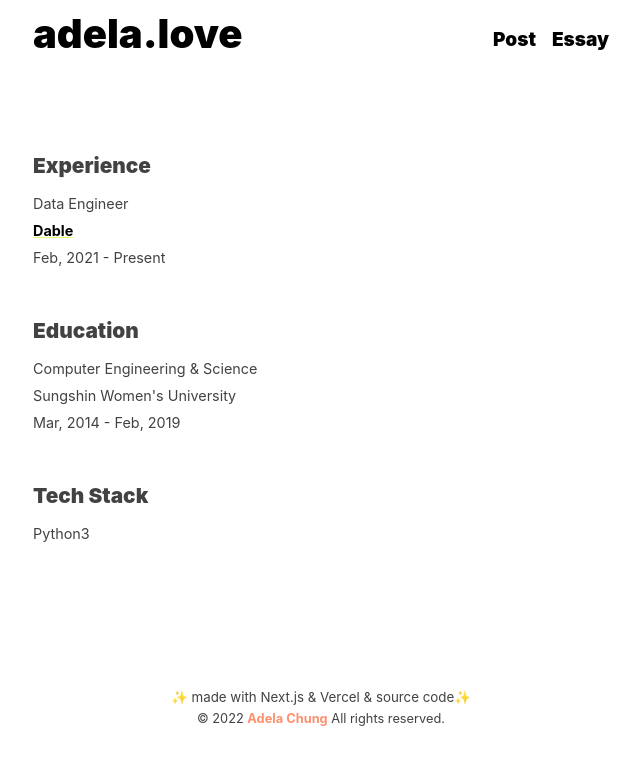
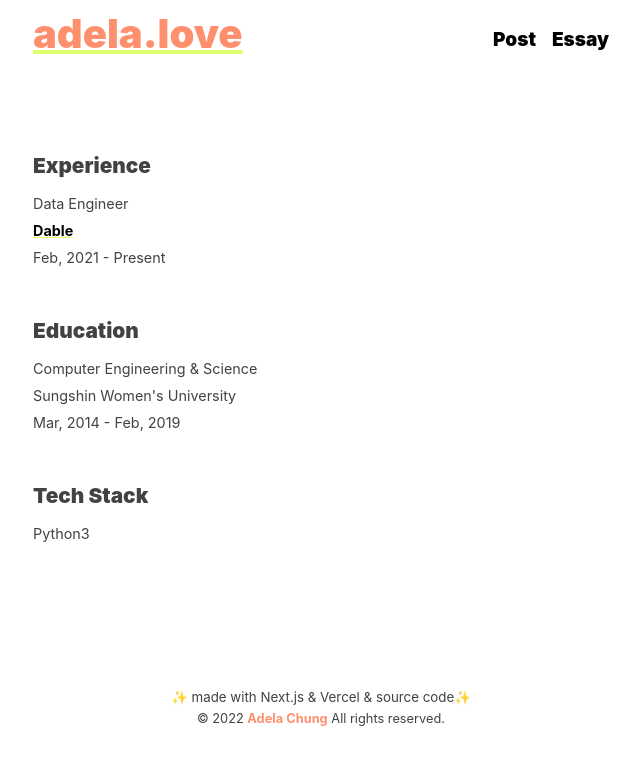
Before and after one commit to love-adela/adela.love, a Next.js app: page / in a window 1280 px wide. Shown: the top 764 px of the page, without its empty margins (319-959 px from the left). Built offline with nearby package versions, Linux system fonts and the light colour scheme; a web font is replaced by a local one.

Commit message:
Modify header color

```diff
--- a/components/header.module.css
+++ b/components/header.module.css
@@ -67,9 +67,13 @@ Ubuntu, Cantarell, Fira Sans, Droid Sans, Helvetica Neue, sans-serif !important;
   font-size: 40px;
 }
 
-.headerTitleWrap a:hover {
+.headerTitleWrap a {
   color: #ff906e !important;
   text-decoration: underline !important;
+	text-decoration-color: #ddff6e !important;
+}
+
+.headerTitleWrap a:hover {
 	text-decoration-color: #ddff6e !important;
 }
 
```
